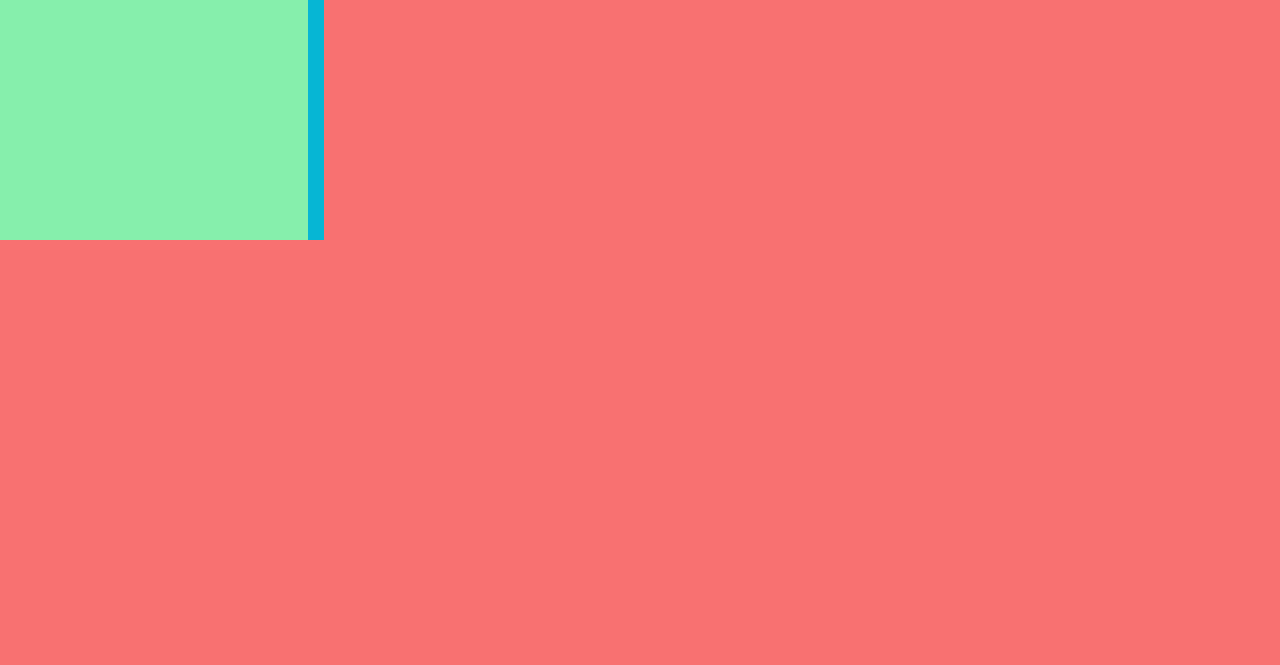
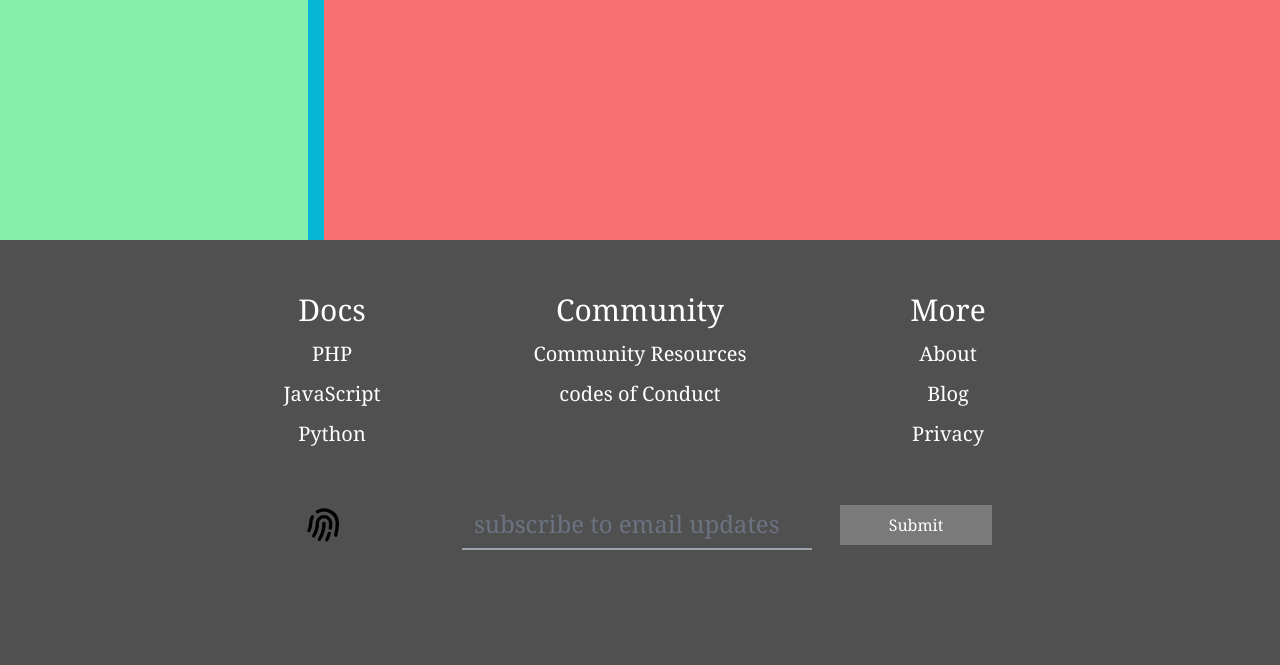
Before and after one commit to zuri-training/team-6-auth-wiki, a Django app: page / in a window 1280 px wide. Shown: the part 652-1317 px from the top of the page. Before the commit the page ends 892 px from the top, so only its background shows below. Run offline with Django 4.2, Linux system fonts and the light colour scheme; some libraries are stand-ins or nearby versions.

Commit message:
added the footer of the landing page

```diff
--- a/auth_wiki/theme/static/css/dist/styles.css
+++ b/auth_wiki/theme/static/css/dist/styles.css
@@ -769,6 +769,10 @@ select {
   grid-column-start: 3;
 }
 
+.col-start-4 {
+  grid-column-start: 4;
+}
+
 .col-end-7 {
   grid-column-end: 7;
 }
@@ -835,6 +839,26 @@ select {
   margin-bottom: 0.75rem;
 }
 
+.mx-7 {
+  margin-left: 1.75rem;
+  margin-right: 1.75rem;
+}
+
+.mx-28 {
+  margin-left: 7rem;
+  margin-right: 7rem;
+}
+
+.my-8 {
+  margin-top: 2rem;
+  margin-bottom: 2rem;
+}
+
+.my-9 {
+  margin-top: 2.25rem;
+  margin-bottom: 2.25rem;
+}
+
 .mb-1 {
   margin-bottom: 0.25rem;
 }
@@ -853,6 +877,42 @@ select {
 
 .mt-4 {
   margin-top: 1rem;
+}
+
+.ml-12 {
+  margin-left: 3rem;
+}
+
+.mr-12 {
+  margin-right: 3rem;
+}
+
+.ml-16 {
+  margin-left: 4rem;
+}
+
+.mb-3 {
+  margin-bottom: 0.75rem;
+}
+
+.mb-5 {
+  margin-bottom: 1.25rem;
+}
+
+.mb-8 {
+  margin-bottom: 2rem;
+}
+
+.mt-5 {
+  margin-top: 1.25rem;
+}
+
+.mt-10 {
+  margin-top: 2.5rem;
+}
+
+.mt-9 {
+  margin-top: 2.25rem;
 }
 
 .block {
@@ -889,6 +949,22 @@ select {
 
 .h-\[425px\] {
   height: 425px;
+}
+
+.h-12 {
+  height: 3rem;
+}
+
+.h-\[22px\] {
+  height: 22px;
+}
+
+.h-\[30px\] {
+  height: 30px;
+}
+
+.h-\[40px\] {
+  height: 40px;
 }
 
 .w-full {
@@ -939,6 +1015,38 @@ select {
   width: 50%;
 }
 
+.w-2\/3 {
+  width: 66.666667%;
+}
+
+.w-10 {
+  width: 2.5rem;
+}
+
+.w-\[152px\] {
+  width: 152px;
+}
+
+.w-\[628px\] {
+  width: 628px;
+}
+
+.w-\[350px\] {
+  width: 350px;
+}
+
+.w-\[800px\] {
+  width: 800px;
+}
+
+.w-80 {
+  width: 20rem;
+}
+
+.w-40 {
+  width: 10rem;
+}
+
 .cursor-pointer {
   cursor: pointer;
 }
@@ -963,6 +1071,10 @@ select {
   grid-template-columns: repeat(8, minmax(0, 1fr));
 }
 
+.content-center {
+  align-content: center;
+}
+
 .items-center {
   align-items: center;
 }
@@ -983,12 +1095,32 @@ select {
   gap: 1rem;
 }
 
+.gap-1 {
+  gap: 0.25rem;
+}
+
 .rounded {
   border-radius: 0.25rem;
 }
 
 .border {
   border-width: 1px;
+}
+
+.border-b-2 {
+  border-bottom-width: 2px;
+}
+
+.border-t-0 {
+  border-top-width: 0px;
+}
+
+.border-l-0 {
+  border-left-width: 0px;
+}
+
+.border-r-0 {
+  border-right-width: 0px;
 }
 
 .border-none {
@@ -1013,6 +1145,36 @@ select {
 .border-blue-700 {
   --tw-border-opacity: 1;
   border-color: rgb(29 78 216 / var(--tw-border-opacity));
+}
+
+.border-b-black {
+  --tw-border-opacity: 1;
+  border-bottom-color: rgb(0 0 0 / var(--tw-border-opacity));
+}
+
+.border-b-white {
+  --tw-border-opacity: 1;
+  border-bottom-color: rgb(255 255 255 / var(--tw-border-opacity));
+}
+
+.border-b-gray-300 {
+  --tw-border-opacity: 1;
+  border-bottom-color: rgb(209 213 219 / var(--tw-border-opacity));
+}
+
+.border-b-gray-200 {
+  --tw-border-opacity: 1;
+  border-bottom-color: rgb(229 231 235 / var(--tw-border-opacity));
+}
+
+.border-b-gray-100 {
+  --tw-border-opacity: 1;
+  border-bottom-color: rgb(243 244 246 / var(--tw-border-opacity));
+}
+
+.border-b-gray-400 {
+  --tw-border-opacity: 1;
+  border-bottom-color: rgb(156 163 175 / var(--tw-border-opacity));
 }
 
 .bg-cyan-500 {
@@ -1053,6 +1215,15 @@ select {
 .bg-\[\#505050\] {
   --tw-bg-opacity: 1;
   background-color: rgb(80 80 80 / var(--tw-bg-opacity));
+}
+
+.bg-transparent {
+  background-color: transparent;
+}
+
+.bg-\[\#7A7A7A\] {
+  --tw-bg-opacity: 1;
+  background-color: rgb(122 122 122 / var(--tw-bg-opacity));
 }
 
 .p-5 {
@@ -1110,6 +1281,10 @@ select {
 
 .text-center {
   text-align: center;
+}
+
+.align-middle {
+  vertical-align: middle;
 }
 
 .font-serif {
@@ -1233,6 +1408,10 @@ input:focus{
   border-radius: 0.25rem;
 }
 
+.focus\:border-2:focus {
+  border-width: 2px;
+}
+
 .focus\:border-blue-100:focus {
   --tw-border-opacity: 1;
   border-color: rgb(219 234 254 / var(--tw-border-opacity));
@@ -1308,6 +1487,11 @@ input:focus{
     margin-right: 1.5rem;
   }
 
+  .md\:my-5 {
+    margin-top: 1.25rem;
+    margin-bottom: 1.25rem;
+  }
+
   .md\:ml-5 {
     margin-left: 1.25rem;
   }
@@ -1340,6 +1524,22 @@ input:focus{
     margin-left: 1rem;
   }
 
+  .md\:mb-0 {
+    margin-bottom: 0px;
+  }
+
+  .md\:ml-16 {
+    margin-left: 4rem;
+  }
+
+  .md\:mr-12 {
+    margin-right: 3rem;
+  }
+
+  .md\:mt-0 {
+    margin-top: 0px;
+  }
+
   .md\:flex {
     display: flex;
   }
@@ -1350,6 +1550,18 @@ input:focus{
 
   .md\:hidden {
     display: none;
+  }
+
+  .md\:h-\[425px\] {
+    height: 425px;
+  }
+
+  .md\:w-\[800px\] {
+    width: 800px;
+  }
+
+  .md\:w-\[350px\] {
+    width: 350px;
   }
 
   .md\:items-center {
--- a/auth_wiki/theme/templates/base.html
+++ b/auth_wiki/theme/templates/base.html
@@ -88,6 +88,59 @@
       </nav>
       {% block content %} {% endblock %}
     </div>
+    <footer class="footer w-full md:h-[425px] bg-[#505050] p-8">
+  <div class="md:grid grid-cols-8 gap-4 mx-auto text-center text-white text-xl">
+    <div class="col-start-2 col-span-2 my-8 md:my-5">
+      <h3 class="text-3xl  md:mb-0">Docs</h3>
+      <ul>
+        <li class="my-3">PHP</li>
+        <li class="my-3">JavaScript</li>
+        <li class="my-3">Python</li>
+      </ul>
+    </div>
+    <div class="col-span-2 my-8 md:my-5">
+      <h3 class="text-3xl">Community</h3>
+      <ul>
+        <li class="my-3">Community Resources</li>
+        <li class="my-3">codes of Conduct</li>
+      </ul>
+    </div>
+    <div class="col-span-2 col-end-8 my-5">
+      <h3 class="text-3xl">More</h3>
+      <ul>
+        <li class="my-3">About</li>
+        <li class="my-3">Blog</li>
+        <li class="my-3">Privacy</li>
+      </ul>
+    </div>
+  </div>
+  {% comment %} <div class="md:grid grid-cols-8 gap-1 mx-auto text-center text-white text-xl"> {% endcomment %}
+    <div class="md:flex w-80 md:justify-between md:items-center md:w-[800px] mx-auto ">
+    {% comment %} <div class="col-start-3 my-5"> {% endcomment %}
+      <div class="w-40 mx-auto mt-9 md:mt-0 md:ml-16">
+      <svg
+        xmlns="http://www.w3.org/2000/svg"
+        class="h-12 w-10 text-center"
+        fill="none"
+        viewBox="0 0 24 24"
+        stroke="currentColor"
+        stroke-width="2"
+      >
+        <path
+          stroke-linecap="round"
+          stroke-linejoin="round"
+          d="M12 11c0 3.517-1.009 6.799-2.753 9.571m-3.44-2.04l.054-.09A13.916 13.916 0 008 11a4 4 0 118 0c0 1.017-.07 2.019-.203 3m-2.118 6.844A21.88 21.88 0 0015.171 17m3.839 1.132c.645-2.266.99-4.659.99-7.132A8 8 0 008 4.07M3 15.364c.64-1.319 1-2.8 1-4.364 0-1.457.39-2.823 1.07-4"
+        />
+      </svg>
+    </div>
+    <div class="mx-auto my-9 md:my-5">
+      <input type="text" class="md:w-[350px] mx-7 bg-transparent border-b-gray-400 border-b-2 border-t-0 border-l-0 border-r-0 focus:outline-none focus:ring focus:border-white text-2xl " placeholder='subscribe to email updates' />
+    </div>
+    <div class="mx-auto w-40  mt-10 md:mr-12 md:my-5 ">
+      <button class='w-[152px] h-[40px] bg-[#7A7A7A] text-white'>Submit</button>
+    </div>
+  </div>
+</footer>
     {% comment %} prism {% endcomment %}
     <script>
       function Menu(e) {
```
